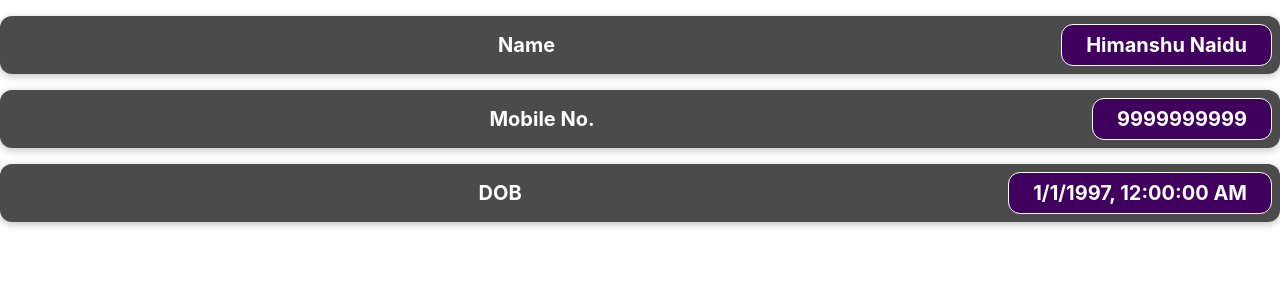
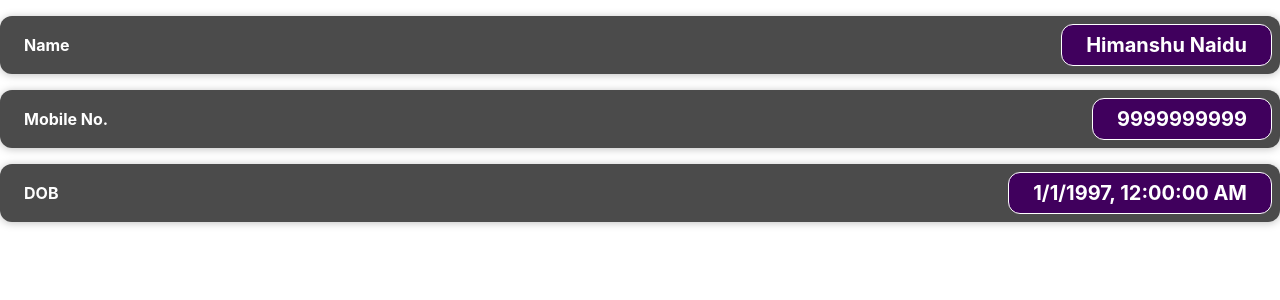
Before and after one commit to himanshunaidu/practice_site, a React (Create React App) app in the folder frontend/: page / in a window 1280 px wide. Shown: the top 300 px of the page. Built offline with nearby package versions, Linux system fonts and the light colour scheme.

Commit message:
Frontend modularity

```diff
--- a/frontend/src/components/Contact/Contact.css
+++ b/frontend/src/components/Contact/Contact.css
@@ -13,7 +13,7 @@
   display: flex;
   flex-direction: column;
   gap: 1rem;
-  align-items: center;
+  align-items: flex-end;
   flex-flow: column-reverse;
   justify-content: flex-start;
   flex: 1;
@@ -22,7 +22,7 @@
 .contact-item h2 {
   color: #3a3a3a;
   font-size: 1rem;
-  flex: 1;
+  /* flex: 1; */
   margin: 0 1rem;
   color: white;
 }
--- a/frontend/src/components/Contact/Contact.js
+++ b/frontend/src/components/Contact/Contact.js
@@ -1,14 +1,16 @@
 import React from "react";
+
 import "./Contact.css";
+import Card from "../UI/Card/Card";
 
 function Contact(props) {
   return (
-    <div className="contact-item">
-      <div className="contact-item__description">
-        <h2>{props.field}</h2>
-        <div className="contact-item__val">{props.value}</div>
-      </div>
-    </div>
+    <Card className="contact-item">
+      {/* <div className="contact-item__description"> */}
+      <h2>{props.field}</h2>
+      <div className="contact-item__val">{props.value}</div>
+      {/* </div> */}
+    </Card>
   );
 }
 
--- /dev/null
+++ b/frontend/src/components/UI/Card/Card.css
@@ -0,0 +1,4 @@
+.card {
+  border-radius: 12px;
+  box-shadow: 0 1px 8px rgba(0, 0, 0, 0.25);
+}
--- /dev/null
+++ b/frontend/src/components/UI/Card/Card.js
@@ -0,0 +1,8 @@
+import "./Card.css";
+
+function Card(props) {
+  const classes = "card " + props.className;
+  return <div className={classes}>{props.children}</div>;
+}
+
+export default Card;
```
